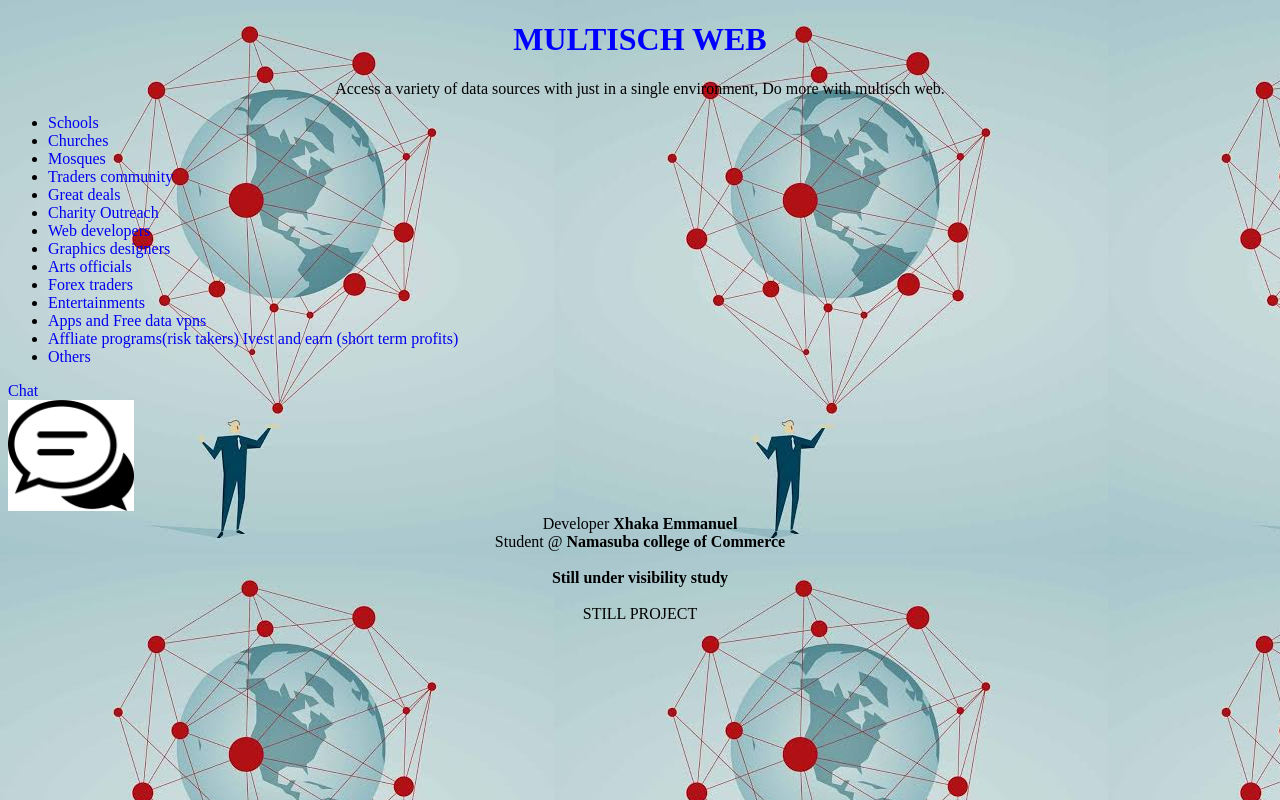
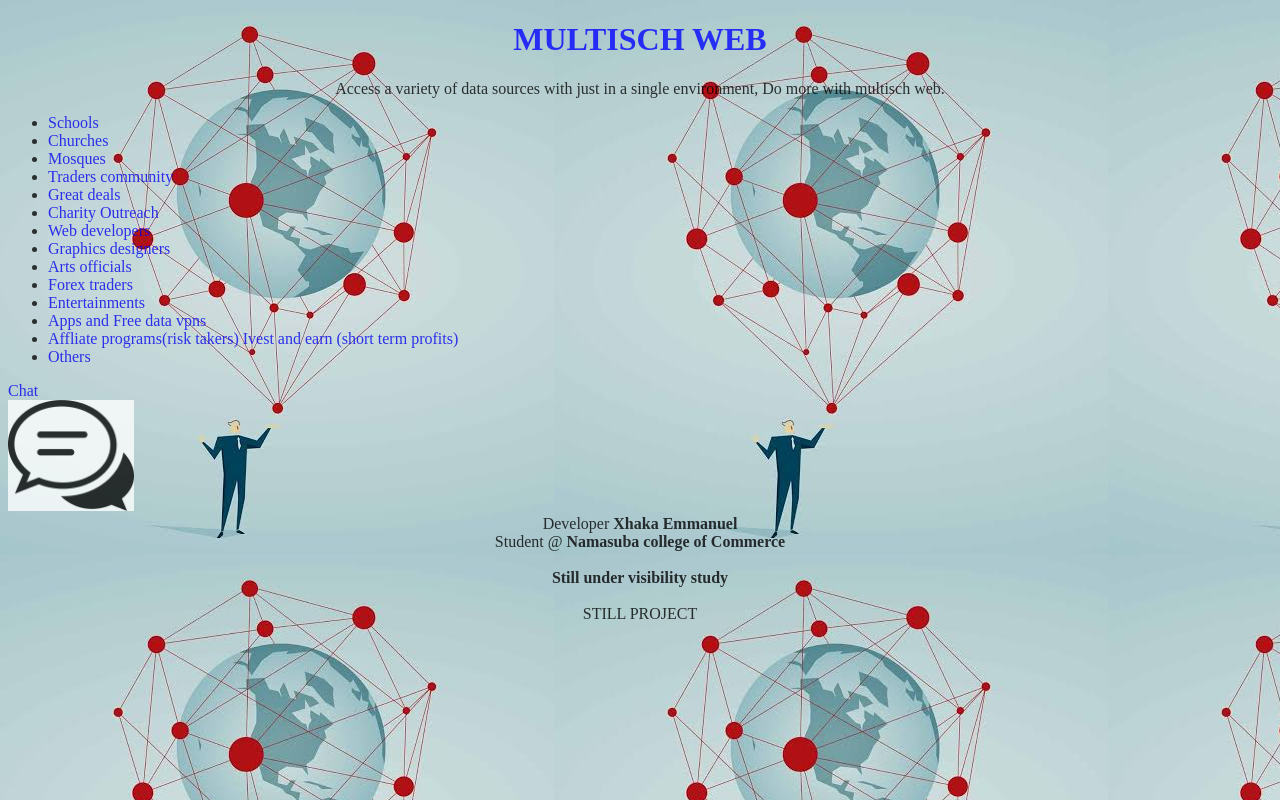
Before and after one commit to SsakaEmmanuel/maltweb, a PHP site: page / in a window 1280 px wide. Run offline with PHP 8.4, Linux system fonts and the light colour scheme.

Commit message:
Update index2.css

```diff
--- a/index2.css
+++ b/index2.css
@@ -3,5 +3,5 @@ h4{
 }
 a{text-decoration: none;
 }
-Body{background-image: url("photos/bg.jpeg")
+Body{background-image: url("photos/bg.jpeg"); opacity : 78%;
 }
```
